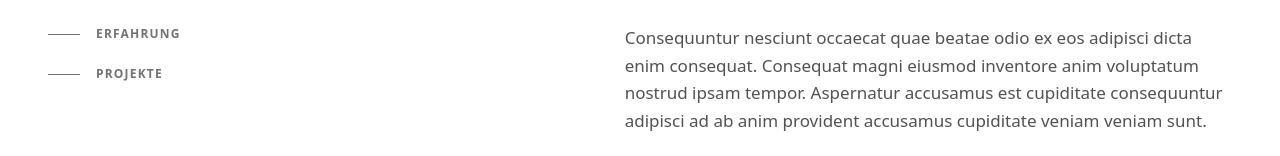
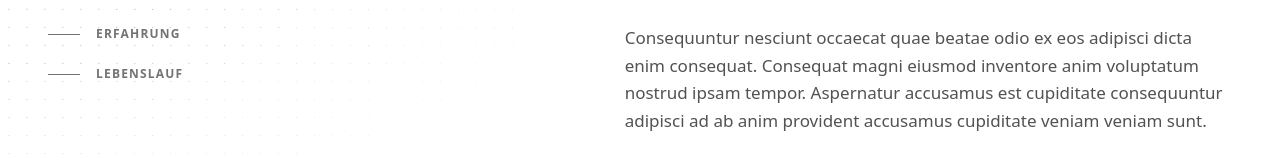
Before and after one commit to felixgabel/portfolio, a Vue app: page / in a window 1280 px wide. Shown: the part 341-497 px from the top of the page. Built offline with nearby package versions, Linux system fonts and the light colour scheme; a web font is replaced by a local one.

Commit message:
fix: update section links to use hash instead of route names for navigation

```diff
--- a/src/components/MainHeader.vue
+++ b/src/components/MainHeader.vue
@@ -10,13 +10,13 @@ const route = useRoute()
 
 type SectionLink = {
   label: string
-  routeName: string
+  hash: string
 }
 
 const sectionLinks: SectionLink[] = [
-  { label: 'Über mich', routeName: 'ueber_mich' },
-  { label: 'Erfahrung', routeName: 'erfahrung' },
-  { label: 'Projekte', routeName: 'projekte' },
+  { label: 'Über mich', hash: '#ueber-mich' },
+  { label: 'Erfahrung', hash: '#erfahrung' },
+  { label: 'Lebenslauf', hash: '#lebenslauf' },
 ]
 
 type SocialLink = {
@@ -68,10 +68,9 @@ const socialLinks: SocialLink[] = [
         <ul class="mt-16 w-max">
           <li v-for="(sectionLink, indexOfSectionLink) in sectionLinks" :key="sectionLink.label">
             <RouterLink
-              :to="{ name: sectionLink.routeName }"
+              :to="{ name: 'home', hash: sectionLink.hash }"
               :data-active="
-                route.name === sectionLink.routeName ||
-                (indexOfSectionLink === 0 && route.name === 'home')
+                route.hash === sectionLink.hash || (!route.hash && indexOfSectionLink === 0)
                   ? true
                   : null
               "
--- a/src/router/index.ts
+++ b/src/router/index.ts
@@ -20,8 +20,8 @@ const router = createRouter({
       component: () => import('../views/AboutView.vue'),
     },
     {
-      path: '/projekte',
-      name: 'projekte',
+      path: '/lebenslauf',
+      name: 'lebenslauf',
       component: () => import('../views/AboutView.vue'),
     },
     {
```
